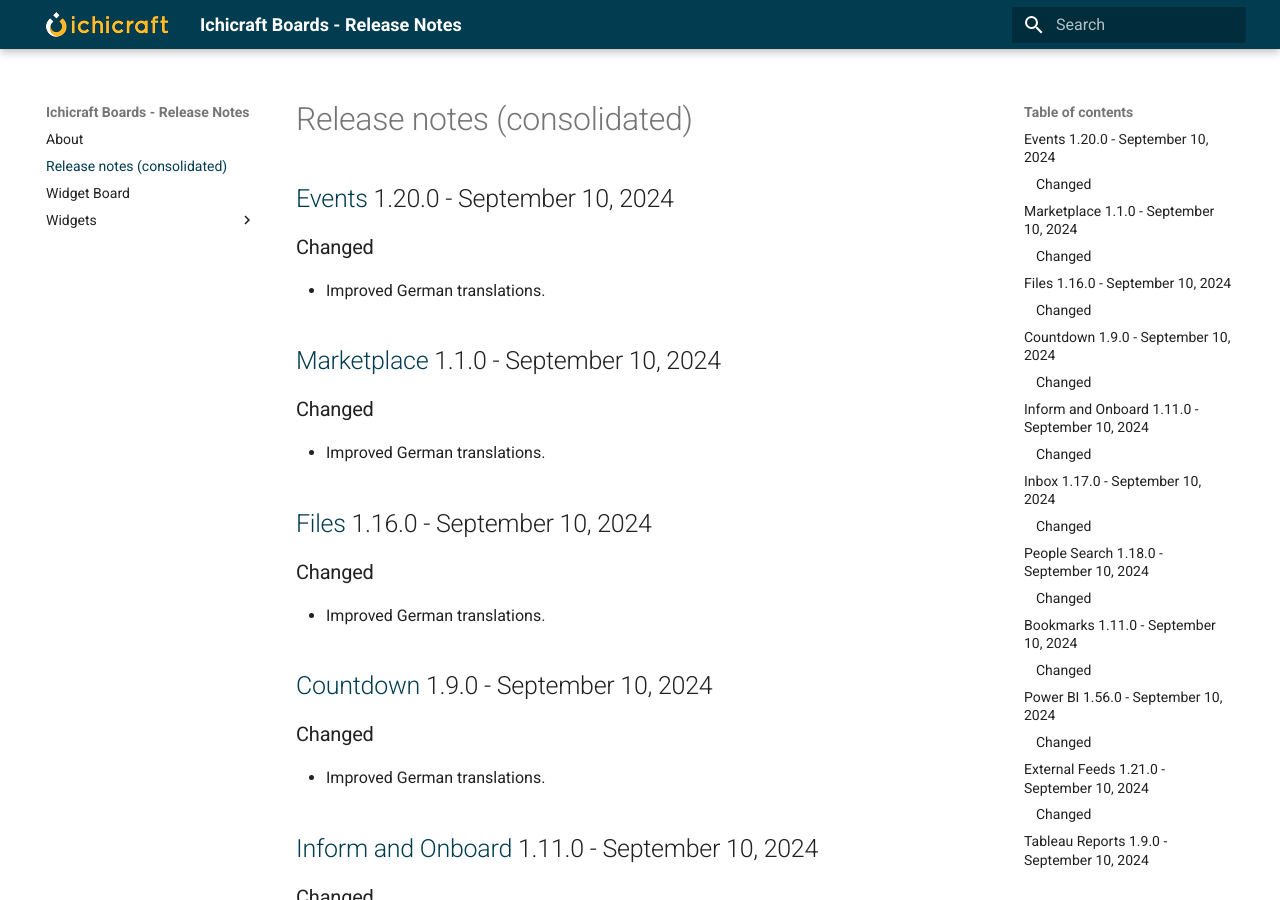
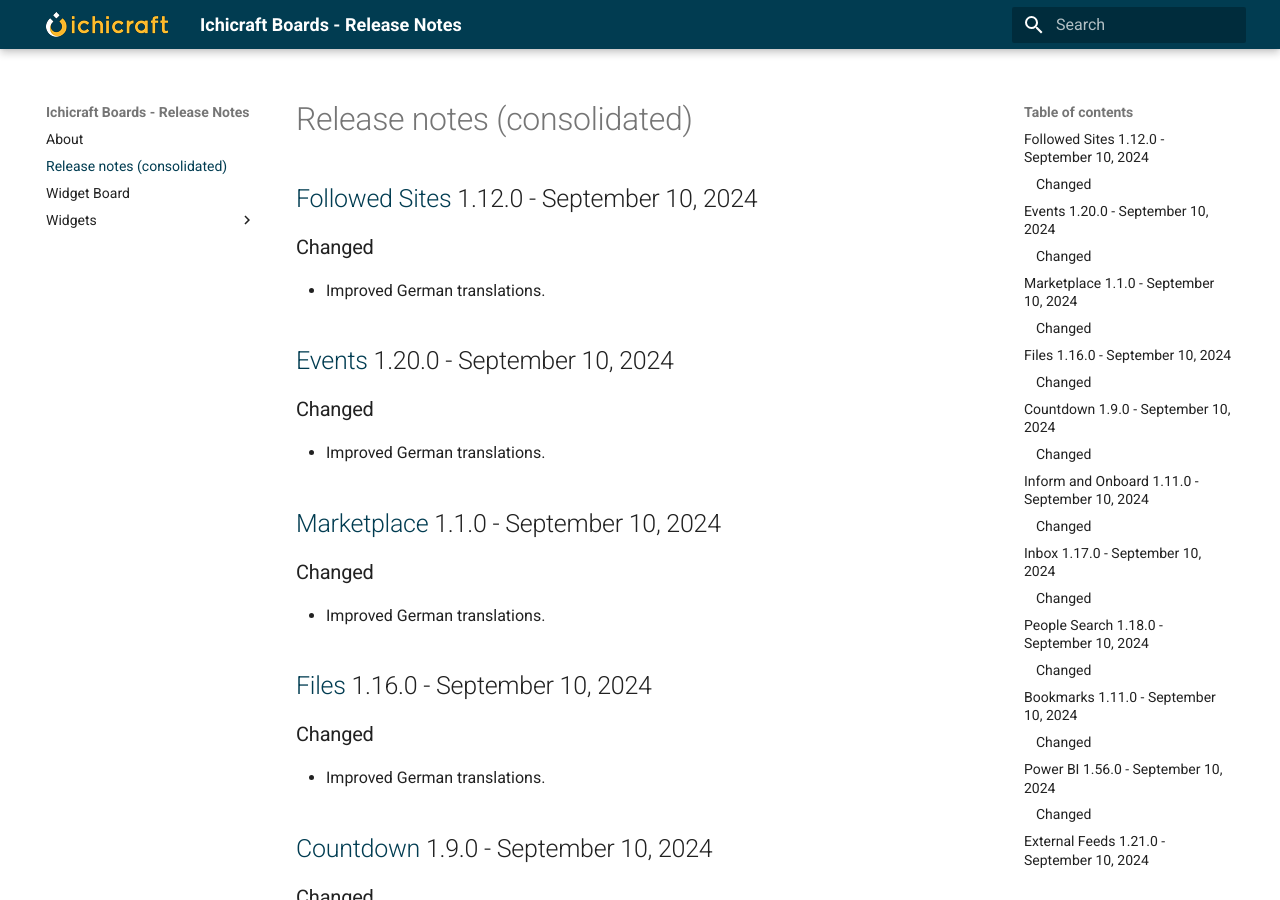
Before and after one commit to ichicraft/widgets-docs, an MkDocs documentation site: the page built from docs/Release-notes-(consolidated).md, in a window 1280 px wide and 900 px high. Built offline with MkDocs 1.6.1 and Material for MkDocs 9.7.7, drawn with Linux system fonts in a browser that asks for light colours.

Commit message:
Release notes updated by BuildService

```diff
--- a/docs/Release-notes-(consolidated).md
+++ b/docs/Release-notes-(consolidated).md
@@ -1,3 +1,8 @@
+## [Followed Sites](./Widgets/Followed Sites.md) 1.12.0 - September 10, 2024
+
+### Changed
+- Improved German translations.
+
 ## [Events](./Widgets/Events.md) 1.20.0 - September 10, 2024
 
 ### Changed
```
Also changed, not shown: docs/Widgets/Followed Sites.md (+5 -0 lines).
